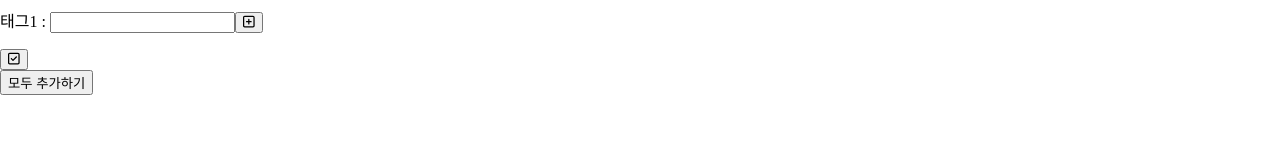
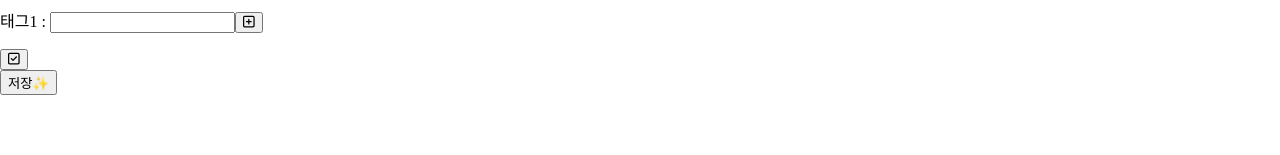
Before and after one commit to timemash24/bookmark_app_react, a React (Create React App) app: page /add in a window 1280 px wide. Shown: the part 145-300 px from the top of the page. Built offline with nearby package versions, Linux system fonts and the light colour scheme.

Commit message:
Update: rename btn

```diff
--- a/src/components/AddFromUser.js
+++ b/src/components/AddFromUser.js
@@ -118,7 +118,7 @@ function AddFromUser() {
           </div>
         ))}
       </section>
-      <button onClick={onClick}>모두 추가하기</button>
+      <button onClick={onClick}>저장✨</button>
     </div>
   );
 }
```
